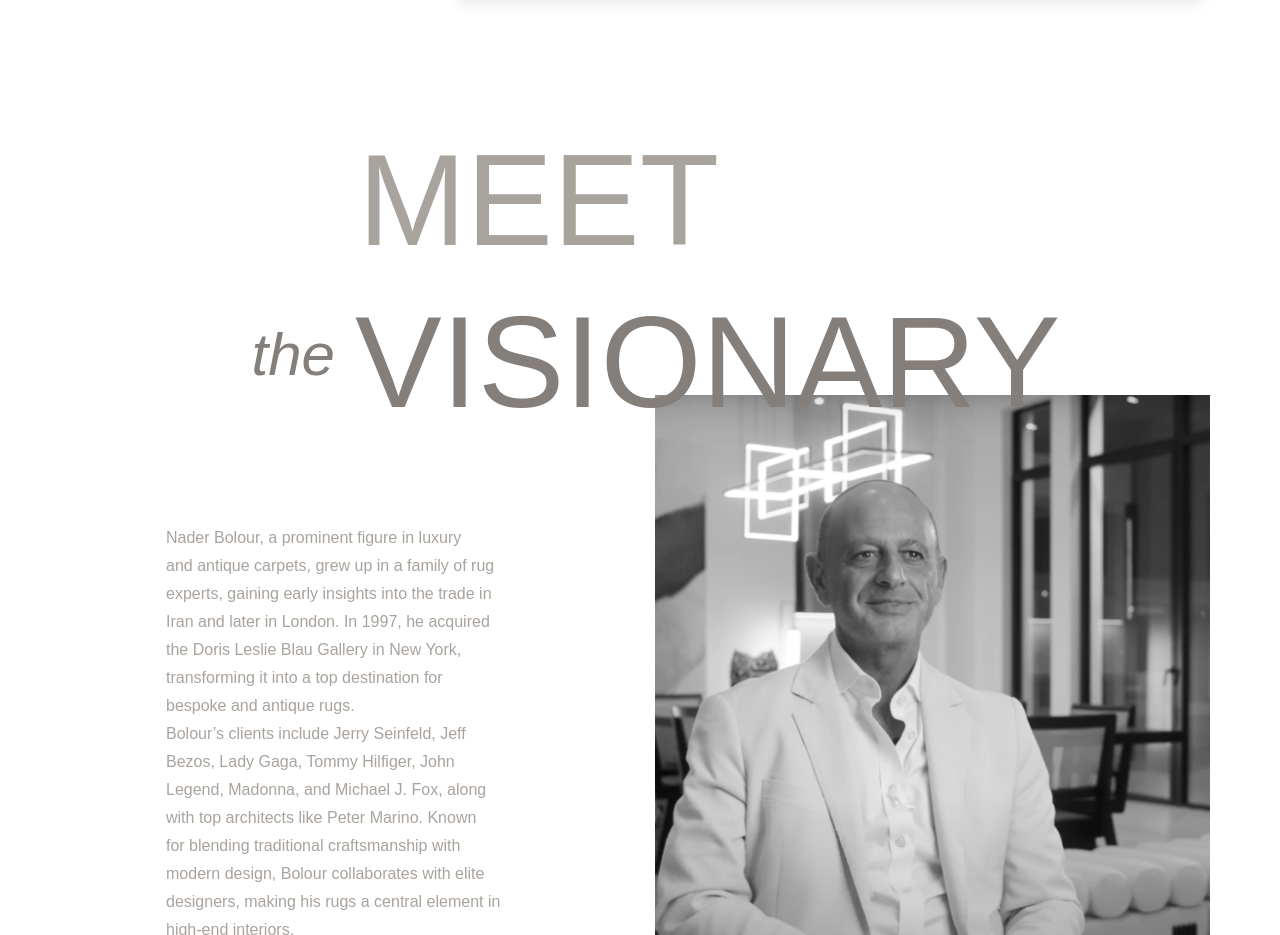
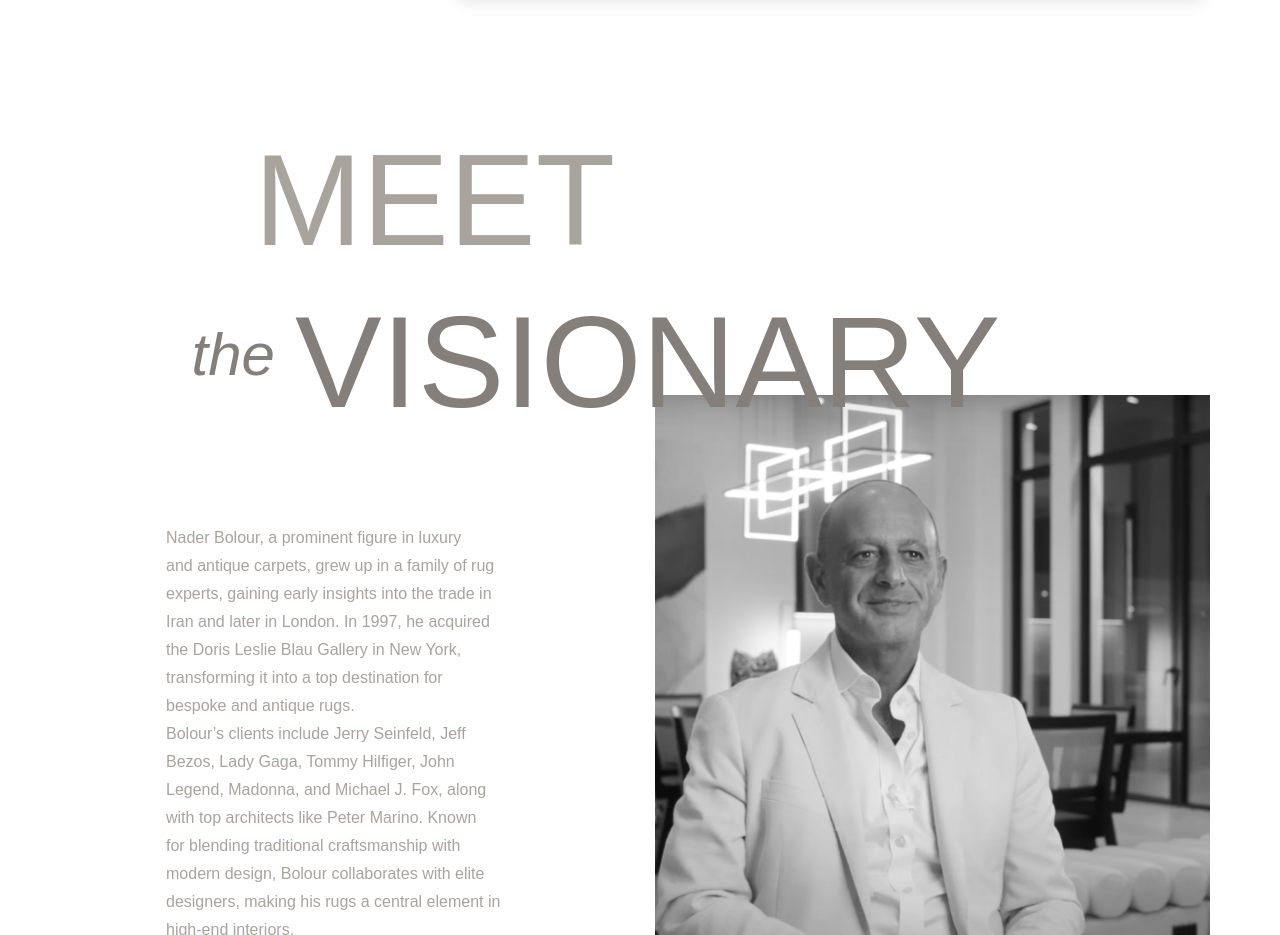
Before and after one commit to FaizAli00/modern-marvels, a React (Vite) app: page / in a window 1280 px wide. Shown: the part 6420-7355 px from the top of the page. Built offline with nearby package versions, Linux system fonts and the light colour scheme; a web font is replaced by a local one.

Commit message:
new commit

```diff
--- a/src/Components/Vision/Vision.jsx
+++ b/src/Components/Vision/Vision.jsx
@@ -106,7 +106,7 @@ const Vision = () => {
         </div>
 
         <div className="text-xs md:text-sm flex items-center font-normal text-customVision font-AdobeGaramondPro leading-5 md:leading-6 lg:leading-7 max-w-lg text-center md:text-left mx-auto md:mx-0">
-          <p>
+          <p className="mx-auto pl-4 pr-4 md:pl-8 md:pr-8 lg:pl-0 lg:pr-0 text-left md:text-center lg:text-left">
             Inspired by the charm of Great Neck’s architectural{" "}
             <br className="hidden md:block" />
             heritage, every room is crafted to harmonize style{" "}
@@ -140,7 +140,7 @@ const Vision = () => {
         </div>
 
         <div className="flex flex-col lg:items-start md:items-center sm:items-center gap-8 sm:gap-10 lg:gap-[60px] lg:mt-[60px] font-AdobeGaramondPro font-normal leading-6 md:leading-7 lg:leading-8 text-sm md:text-base text-customVision">
-          <p className="mx-auto text-center lg:text-left">
+          <p className="mx-auto pl-4 pr-4 md:pl-8 md:pr-8 lg:pl-0 lg:pr-0 text-left md:text-center lg:text-left">
             This brand-new modern all glass construction in the{" "}
             <br className="hidden md:block" />
             prestigious Village of Kings Point is a masterpiece of{" "}
--- a/src/Components/Visionary/Visionary.jsx
+++ b/src/Components/Visionary/Visionary.jsx
@@ -6,11 +6,11 @@ const Visionary = () => {
   return (
     <>
       <div className=" lg:mt-[100px] px-6 md:px-12 lg:px-[70px]">
-        <div className=" lg:pl-28 md:text-center md:pl-2">
+        <div className=" lg:pl-18 md:text-center md:pl-2">
           <h1 className="text-customVision md:pr-20 font-thin font-CanelaTrial sm:leading-[60px] md:leading-[100px] lg:leading-[130px] text-4xl sm:text-3xl md:text-6xl lg:text-[130px] md:pl-24 lg:pl-44 text-center lg:text-left">
             MEET
           </h1>
-          <h1 className="text-4xl md:pr-20 gap-5 flex items-baseline mx-auto justify-center relative sm:text-3xl text-nowrap  md:text-6xl lg:text-[130px] font-thin leading-[70px] sm:leading-[50px] md:leading-[100px] lg:leading-[130px] text-customGray text-center lg:text-left">
+          <h1 className="text-4xl md:pr-24 gap-5 flex items-baseline mx-auto justify-center relative sm:text-3xl text-nowrap  md:text-6xl lg:text-[130px] font-thin leading-[70px] sm:leading-[50px] md:leading-[100px] lg:leading-[130px] text-customGray text-center lg:text-left">
             <span className="text-3xl md:text-4xl lg:text-6xl italic font-thin font-CanelaTrial text-customGray">
               the
             </span>{" "}
```
